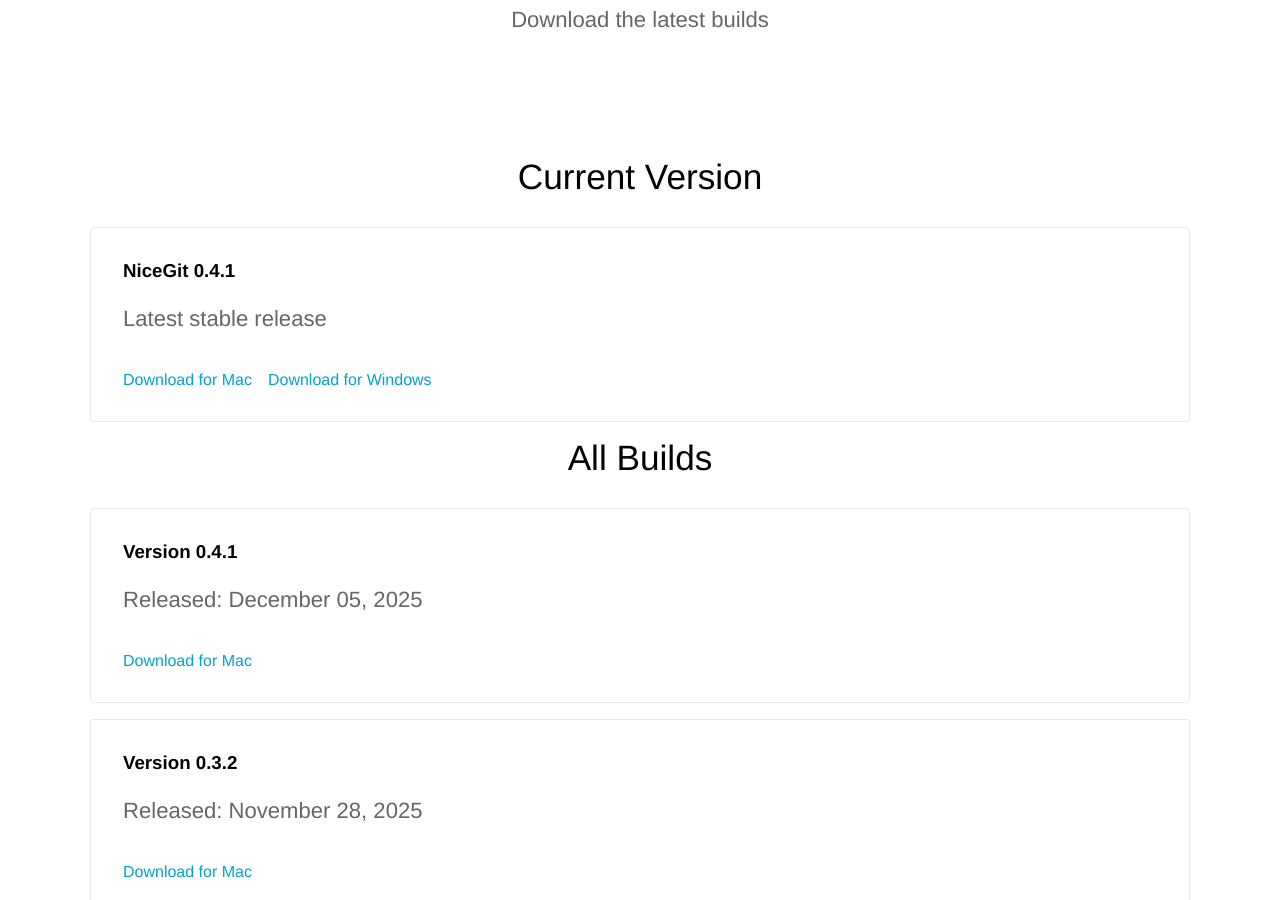
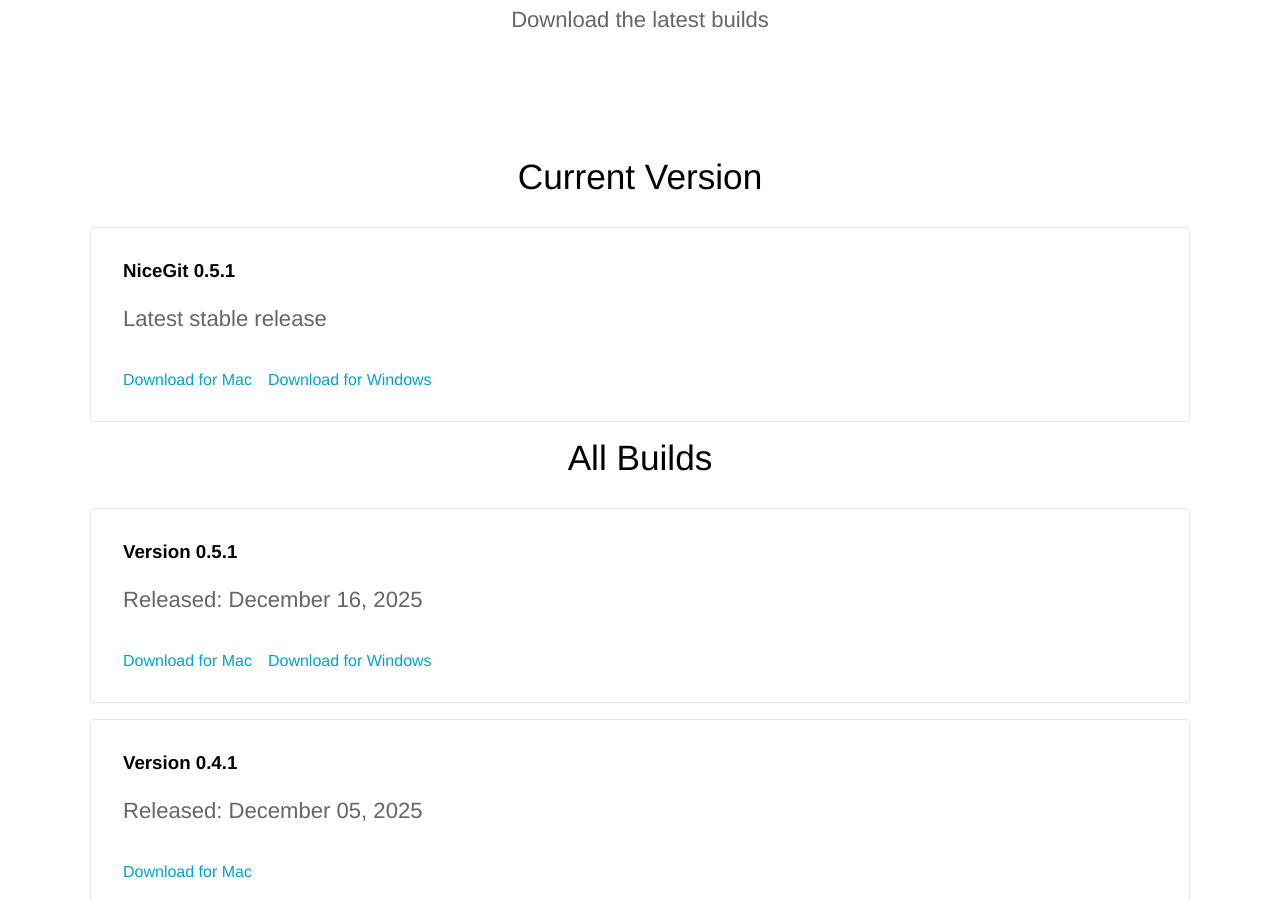
Before and after one commit to NiceGitTeam/Web, a Jekyll site: the page built from downloads.html, in a window 1280 px wide and 900 px high, scrolled down 239 px. Built offline with Jekyll 4.4.1, drawn with Linux system fonts in a browser that asks for light colours; comment, search, counter and statistics services are not loaded.

Commit message:
Add v0.5.1 to /downloads

```diff
--- a/_config.yml
+++ b/_config.yml
@@ -134,4 +134,8 @@
     - version: "0.4.1"
       mac_filename: "NiceGit-0.4.1-universal.dmg"
       date: "2025-12-05"
-  current_version: "0.4.1"
+    - version: "0.5.1"
+      mac_filename: "NiceGit-0.5.1-universal.dmg"
+      windows_filename: "NiceGit-0.5.1 Setup.exe"
+      date: "2025-12-16"
+  current_version: "0.5.1"
```
Also changed, not shown: docs/installation.md (+2 -2 lines).
